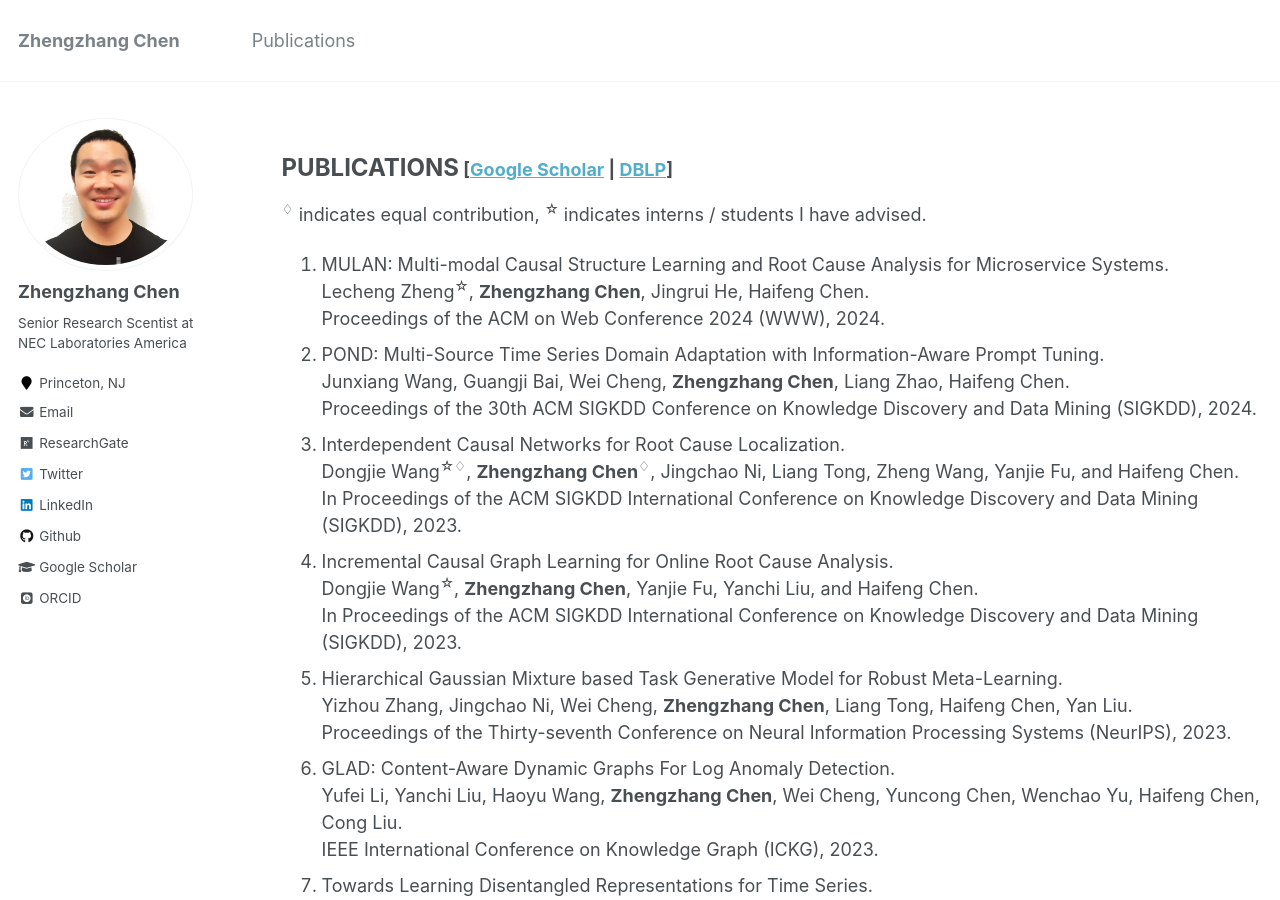
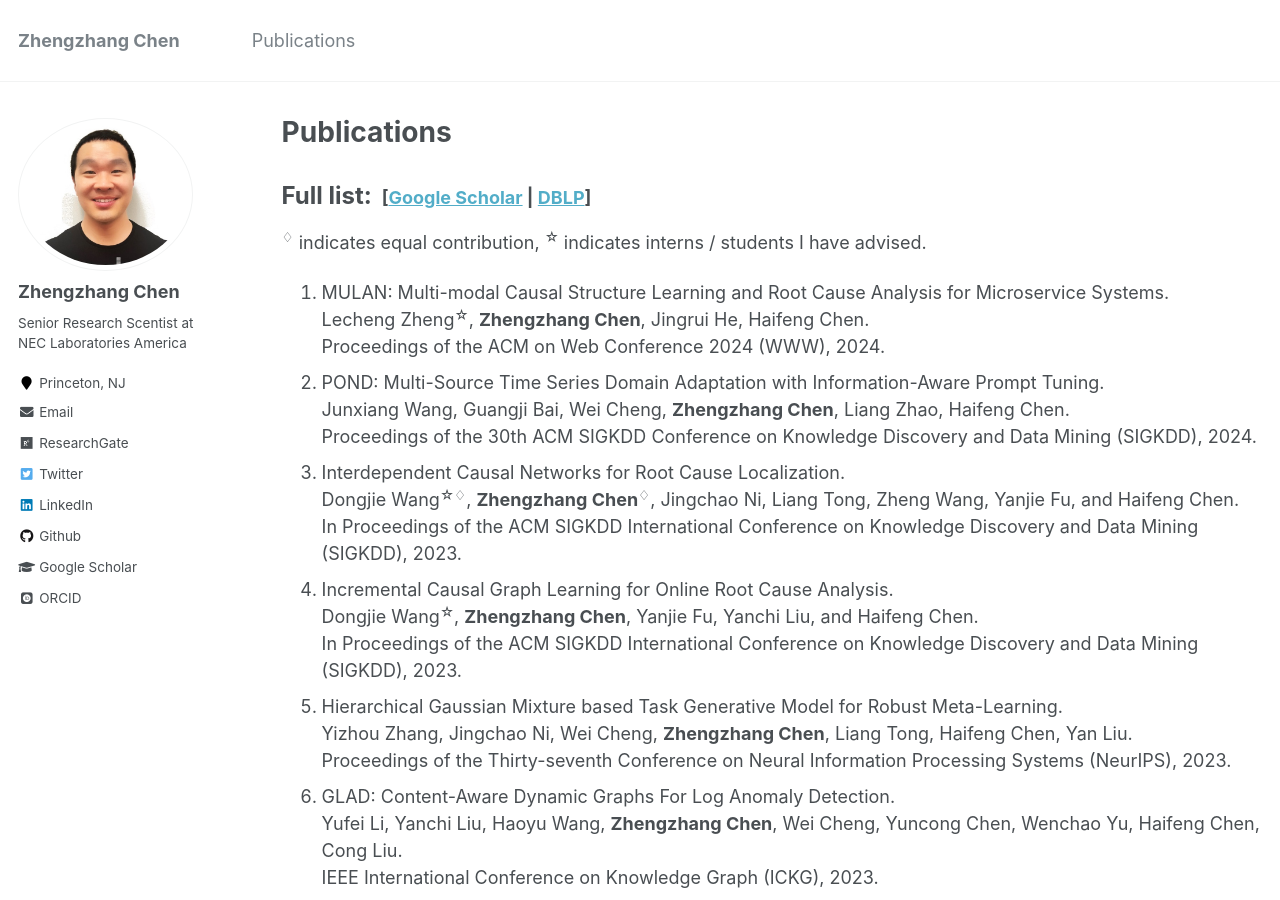
Before and after one commit to zhengzhangchen/zhengzhangchen.github.io, a Jekyll site: the page built from _pages/publications.md, in a window 1280 px wide and 900 px high. Built offline with Jekyll 4.4.1, drawn with Linux system fonts in a browser that asks for light colours; some web fonts are replaced.

Commit message:
Update publications.md

```diff
--- a/_pages/publications.md
+++ b/_pages/publications.md
@@ -1,10 +1,11 @@
 ---
 layout: archive
+title: "Publications"
 permalink: /publications/
 author_profile: true
 ---
 
-<h3><font size="5"><b>PUBLICATIONS</b></font>&nbsp;[<a href="https://scholar.google.com/citations?user=2t7wQ24AAAAJ" target="_blank">Google Scholar</a> | <a href="https://dblp.org/pid/14/3744.html" target="_blank">DBLP</a>]</h3>
+<h3><font size="5"><b>Full list: </b></font>&nbsp;[<a href="https://scholar.google.com/citations?user=2t7wQ24AAAAJ" target="_blank">Google Scholar</a> | <a href="https://dblp.org/pid/14/3744.html" target="_blank">DBLP</a>]</h3>
 <p><sup>&#9826;</sup> indicates equal contribution, <sup>&#9734;</sup> indicates interns / students I have advised.</p>
 
 1. MULAN: Multi-modal Causal Structure Learning and Root Cause Analysis for Microservice Systems. <br> Lecheng Zheng<sup>&#9734;</sup>, <b>Zhengzhang Chen</b>, Jingrui He, Haifeng Chen. <br> Proceedings of the ACM on Web Conference 2024 (WWW), 2024.
```
